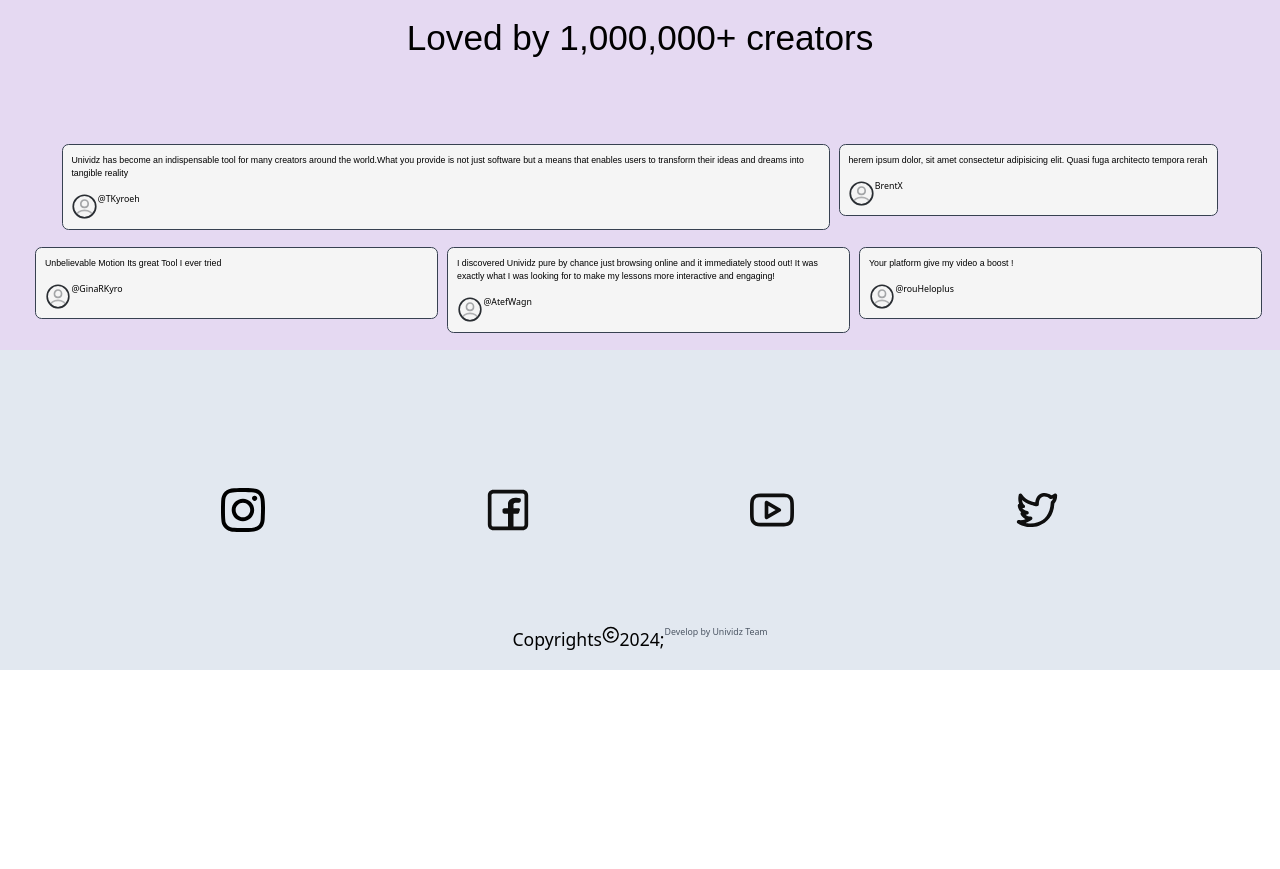
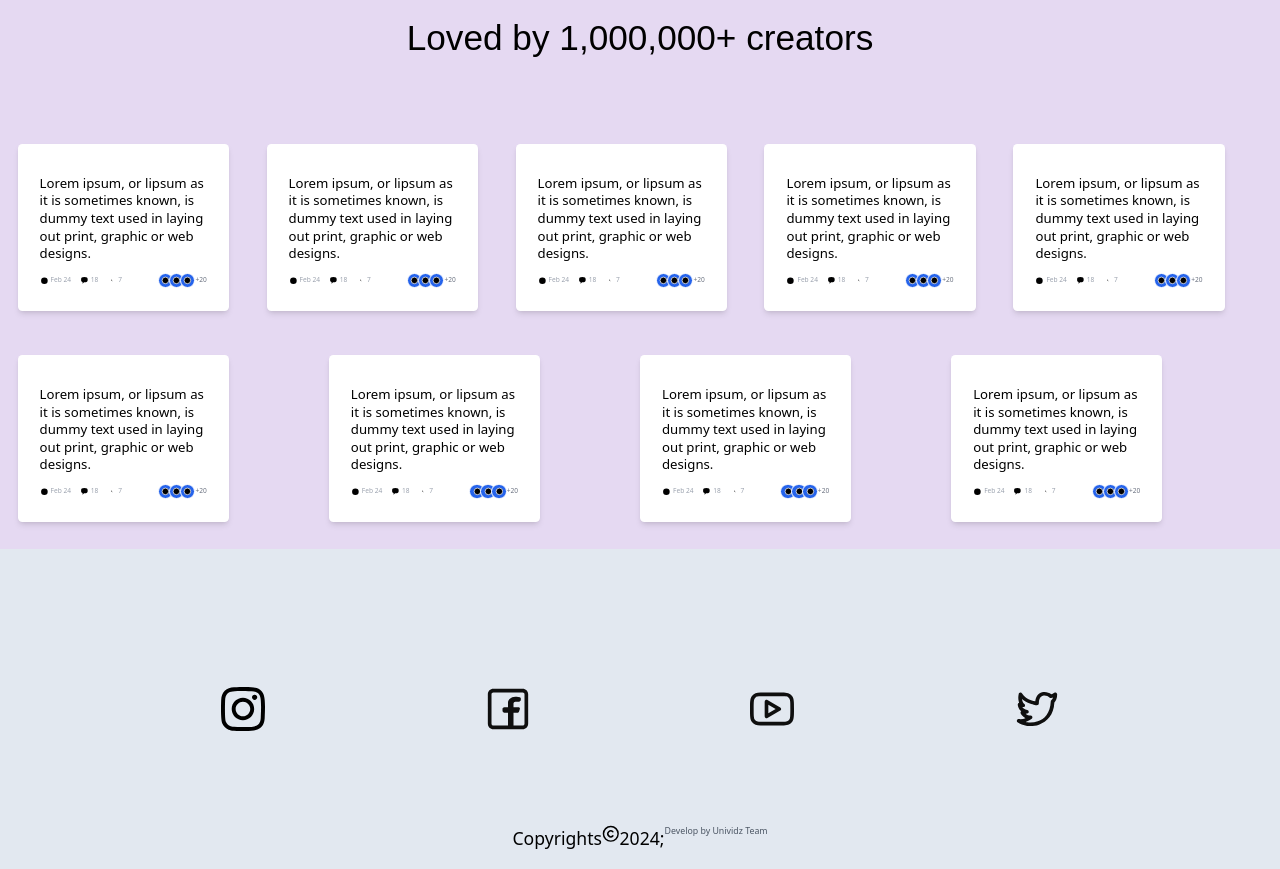
Before and after one commit to MEHTAB-UET/Unividz_Frontend, a React (Vite) app: page / in a window 1280 px wide. Shown: the part 1400-2269 px from the top of the page. Before the commit the page ends 2070 px from the top, so only its background shows below. Built offline with nearby package versions, Linux system fonts and the light colour scheme; a web font is replaced by a local one.

Commit message:
New Card Design

```diff
--- a/src/Components/LandingPage/Card.jsx
+++ b/src/Components/LandingPage/Card.jsx
@@ -1,20 +1,53 @@
-import React from "react";
-
-const Card = (prop) => {
+const Card = () => {
   return (
-    <>
-      <div className="card border border-gray-700 rounded-xl hover:cursor-pointer   bg-lightGray p-4 font-Inconsolate hover:bg-blue-300 ">
-        <text>{prop.description}</text>
-        <div className="profile flex mt-6">
-          <img
-            src="../../../public/logos/profile.svg"
-            className="h-[3rem] "
-            alt="profile"
-          />
-          <text className="font-sans ">{prop.userName}</text>
+    <div className="relative cursor-move bg-white p-10 rounded-lg shadow-md mb-4 border-3 border-transparent max-w-sm hover:shadow-lg hover:border-blue-200 hover:-translate-x-1 hover:-translate-y-1">
+      <div className="flex items-center justify-between w-full">
+        <button className="bg-transparent border-0 text-gray-400 text-lg"></button>
+      </div>
+      <p className="text-2xl my-4">
+        Lorem ipsum, or lipsum as it is sometimes known, is dummy text used in
+        laying out print, graphic or web designs.
+      </p>
+      <div className="flex items-center justify-between text-gray-400 text-xs">
+        <div className="flex items-center space-x-4">
+          <div className="flex items-center">
+            <svg className="w-4 h-8 mr-1" viewBox="0 0 24 24">
+              <circle cx="12" cy="12" r="9" strokeWidth="2" />
+              <path d="M12 8V12L15 15" strokeWidth="2" />
+            </svg>
+            Feb 24
+          </div>
+          <div className="flex items-center">
+            <svg className="w-4 h-4 mr-1" viewBox="0 0 24 24">
+              <path
+                d="M16 10H16.01M12 10H12.01M8 10H8.01M3 10C3 4.64706 5.11765 3 12 3C18.8824 3 21 4.64706 21 10C21 15.3529 18.8824 17 12 17C11.6592 17 11.3301 16.996 11.0124 16.9876L7 21V16.4939C4.0328 15.6692 3 13.7383 3 10Z"
+                strokeWidth="1.5"
+              />
+            </svg>
+            18
+          </div>
+          <div className="flex items-center">
+            <svg className="w-4 h-4 mr-1" viewBox="0 0 24 24">
+              <path d="M12 8V12L15 15" strokeWidth="2" />
+            </svg>
+            7
+          </div>
+        </div>
+        <div className="flex items-center">
+          {[...Array(3)].map((_, i) => (
+            <span
+              key={i}
+              className="h-7 w-7 bg-blue-600 text-white rounded-full border border-white flex items-center justify-center -mr-2"
+            >
+              <svg className="w-4 h-4 stroke-white" viewBox="0 0 24 24">
+                <circle cx="12" cy="12" r="9" strokeWidth="2" />
+              </svg>
+            </span>
+          ))}
+          <span className="text-xs text-gray-500 ml-2">+20</span>
         </div>
       </div>
-    </>
+    </div>
   );
 };
 
--- a/src/Components/LandingPage/Review.jsx
+++ b/src/Components/LandingPage/Review.jsx
@@ -14,42 +14,19 @@ const Review = () => {
             </h1>
           </div>
         </div>
-        {/* Row no 1 */}
-        <div className="grid grid-cols-3 gap-4  px-20 mt-8 mx-8 ">
-          <div className="col-span-2">
-            <Card
-              description="Unividz has become an indispensable tool for many creators around the world.What you provide is not just software but a means that enables users to transform their ideas and dreams into tangible reality"
-              userName="@TKyroeh"
-            />
-          </div>
-          <div>
-            <Card
-              description="herem ipsum dolor, sit amet consectetur adipisicing elit. Quasi fuga architecto tempora rerah"
-              userName="BrentX"
-            />
-          </div>
+        {/* CARDS */}
+        <div className="cards p-8 w-full grid grid-cols-5">
+          <Card />
+          <Card />
+          <Card />
+          <Card />
+          <Card />
         </div>
-        {/* Row no 2 start here */}
-        <div className="grid grid-cols-3 gap-4  b-2 m-8 pl-8">
-          {" "}
-          <div>
-            <Card
-              description="Unbelievable Motion Its great Tool I ever tried"
-              userName="@GinaRKyro"
-            />
-          </div>
-          <div>
-            <Card
-              description="I discovered Unividz pure by chance just browsing online and it immediately stood out! It was exactly what I was looking for to make my lessons more interactive and engaging!"
-              userName="@AtefWagn"
-            />
-          </div>
-          <div>
-            <Card
-              description="Your platform give my video a boost !"
-              userName="@rouHeloplus"
-            />
-          </div>
+        <div className="p-8 grid grid-cols-4">
+          <Card />
+          <Card />
+          <Card />
+          <Card />
         </div>
       </div>
     </>
```
